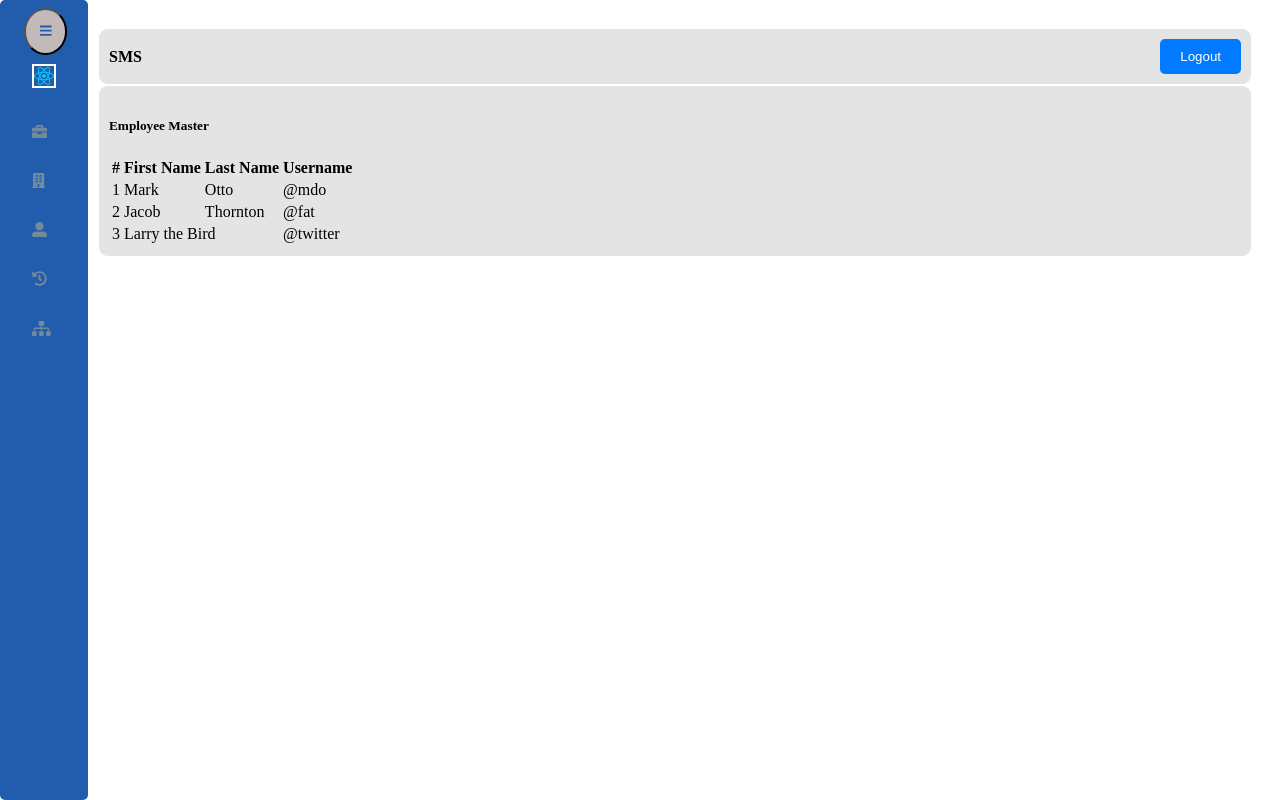
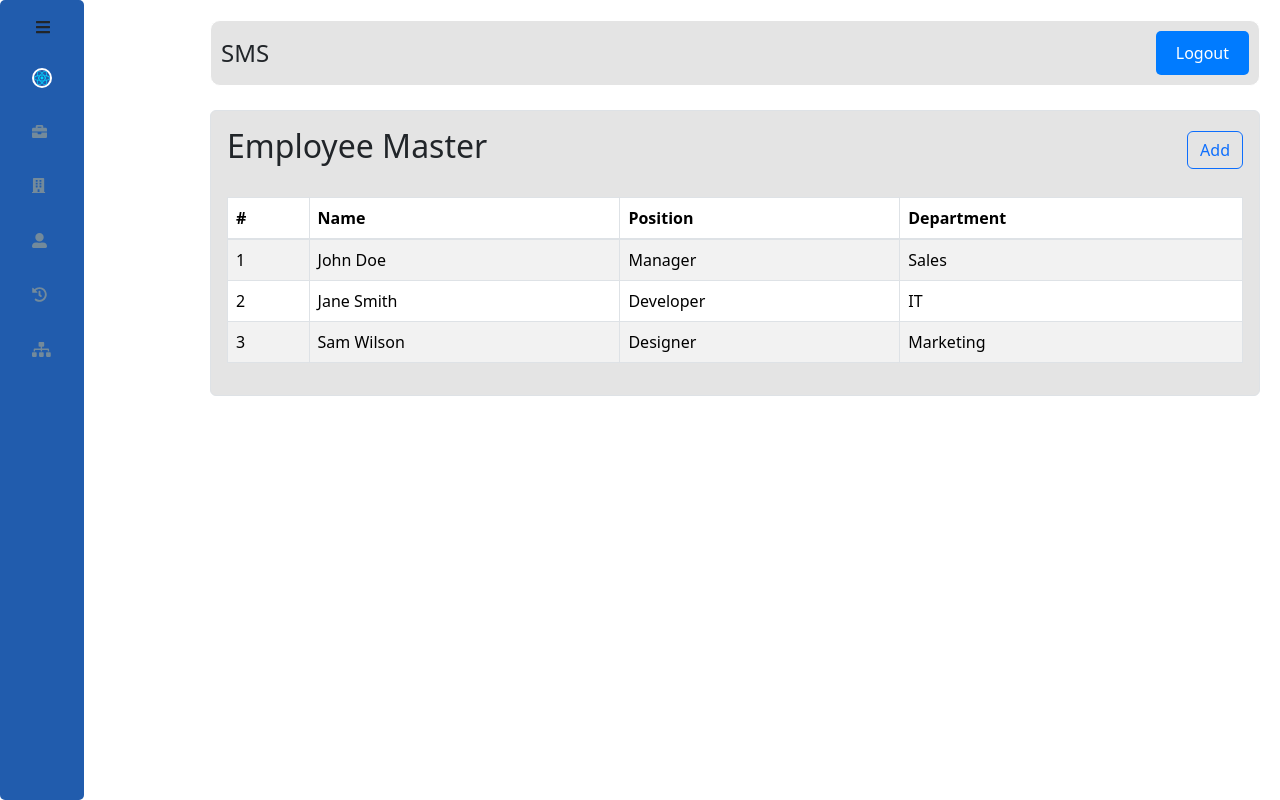
Before and after one commit to Preet021999/Front-End, a React (Vite) app in the folder SMS/: page /dashboard/employee-master in a window 1280 px wide. Built offline with nearby package versions, Linux system fonts and the light colour scheme; sample sign-in values are in the browser's storage.

Commit message:
Add modal and static table

```diff
--- a/SMS/index.html
+++ b/SMS/index.html
@@ -17,6 +17,12 @@
   ></script>
     <meta name="viewport" content="width=device-width, initial-scale=1.0" />
     <title>SMS</title>
+    <link
+      rel="stylesheet"
+      href="https://maxcdn.bootstrapcdn.com/bootstrap/4.0.0/css/bootstrap.min.css"
+      integrity="sha384-Gn5384xqQ1aoWXA+058RXPxPg6fy4IWvTNh0E263XmFcJlSAwiGgFAW/dAiS6JXm"
+      crossorigin="anonymous"
+    />
   </head>
   <body>
     <div id="root"></div>
--- /dev/null
+++ b/SMS/src/components/CommonLayout/OutlineButton.jsx
@@ -0,0 +1,11 @@
+import Button from 'react-bootstrap/Button';
+
+function OutlineButton({ variant, onClick,ButtonName }) {
+  return (
+    <Button variant={`outline-${variant}`} onClick={() => onClick(variant)}>
+      {ButtonName}
+    </Button>
+  );
+}
+
+export default OutlineButton;
--- a/SMS/src/components/Layout.jsx
+++ b/SMS/src/components/Layout.jsx
@@ -35,7 +35,7 @@ const Layout = () => {
       <div
         style={{
           flex: 1,
-          marginLeft: isSidebarOpen ?  "50px" :"190px", // Dynamically adjust content based on sidebar state
+          marginLeft: isSidebarOpen ? "190px" : "50px", // Dynamically adjust content based on sidebar state
           transition: "margin-left 0.3s ease", // Smooth transition for opening/closing sidebar
           padding: "20px", // Optional padding for content
         }}
@@ -46,9 +46,9 @@ const Layout = () => {
             padding: "10px",
             borderRadius: "10px",
             background: "#80808036",
-          marginLeft: "20px",
             display: "flex",
             alignItems: "center", // Align items vertically in the center
+            marginBottom: "20px", // Add margin bottom for spacing
           }}
         >
           <h4 style={{ flex: 1, margin: 0 }}>SMS</h4> {/* This will push the button to the right */}
--- a/SMS/src/components/Menu/Employeemaster.jsx
+++ b/SMS/src/components/Menu/Employeemaster.jsx
@@ -6,59 +6,189 @@ import Form from "react-bootstrap/Form";
 import InputGroup from "react-bootstrap/InputGroup";
 import Row from "react-bootstrap/Row";
 import Table from 'react-bootstrap/Table';
+import OutlineButton from "../CommonLayout/OutlineButton.jsx";
+import Modal from "react-bootstrap/Modal";
+import "bootstrap/dist/css/bootstrap.min.css"; // Ensure Bootstrap CSS is imported
 
 const Employeemaster = () => {
+  const [show, setShow] = useState(false);
+  const [formData, setFormData] = useState({
+    firstname: "",
+    middlename: "",
+    lastname: "",
+    dob: "",
+    username: "",
+    position: "",
+    department: "",
+  });
+  const handleClose = () => setShow(false);
+  const handleClick = (variant) => {
+    setShow(true);
+  };
+  const handleChange = (e) => {
+    setFormData({ ...formData, [e.target.name]: e.target.value });
+  };
+
+  const handleSubmit = (e) => {
+    e.preventDefault();
+    alert(`New Employee Added: ${formData.firstname} ${formData.middlename} ${formData.lastname}, ${formData.position}, ${formData.department}`);
+    setFormData({ firstname: "", middlename: "", lastname: "", dob: "", username: "", position: "", department: "" });
+    handleClose();
+  };
+
   return (
-    <div
-      className="row"
-      style={{
-        border: "1px solid #fff", // Border around the div
-        padding: "10px",
-        borderRadius: "10px",
-        background: "#80808036",
-        marginLeft: "20px",
-        display: "flex",
-        alignItems: "center", // Align items vertically in the center
-      }}
-    >
-      <div className="col-md-12">
-        <div className="card">
-          <div className="class-header">
-            <h5>Employee Master</h5>
-          </div>
-          <div className="card-body">
-          <Table striped>
+    <div className="container-fluid mt-4 p-3 border rounded" style={{ background: "#80808036" }}>
+      <Row className="align-items-center">
+        <Col xs={12} md={8}>
+          <h2>Employee Master</h2>
+        </Col>
+        <Col xs={12} md={4} className="d-flex justify-content-end mt-2 mt-md-0">
+          <OutlineButton variant="primary" onClick={handleClick} ButtonName={'Add'} />
+        </Col>
+      </Row>
+      <Row className="mt-4">
+        <Col xs={12}>
+          <Table striped bordered hover>
             <thead>
               <tr>
                 <th>#</th>
-          <th>First Name</th>
-          <th>Last Name</th>
-          <th>Username</th>
+                <th>Name</th>
+                <th>Position</th>
+                <th>Department</th>
               </tr>
             </thead>
             <tbody>
               <tr>
                 <td>1</td>
-          <td>Mark</td>
-          <td>Otto</td>
-          <td>@mdo</td>
+                <td>John Doe</td>
+                <td>Manager</td>
+                <td>Sales</td>
               </tr>
               <tr>
                 <td>2</td>
-          <td>Jacob</td>
-          <td>Thornton</td>
-          <td>@fat</td>
+                <td>Jane Smith</td>
+                <td>Developer</td>
+                <td>IT</td>
               </tr>
               <tr>
                 <td>3</td>
-          <td colSpan={2}>Larry the Bird</td>
-          <td>@twitter</td>
+                <td>Sam Wilson</td>
+                <td>Designer</td>
+                <td>Marketing</td>
               </tr>
             </tbody>
           </Table>
-          </div>
-        </div>
-      </div>
+        </Col>
+      </Row>
+      {/* Add Employee Modal */}
+      <Modal show={show} onHide={handleClose} centered size="lg">
+        <Modal.Header closeButton>
+          <Modal.Title>Add New Employee</Modal.Title>
+        </Modal.Header>
+        <Modal.Body>
+          <Form onSubmit={handleSubmit}>
+            <Row>
+              <Col md={6}>
+                <Form.Group className="mb-3">
+                  <Form.Label>First name</Form.Label>
+                  <Form.Control
+                    type="text"
+                    placeholder="First name"
+                    name="firstname"
+                    value={formData.firstname}
+                    onChange={handleChange}
+                    required
+                  />
+                </Form.Group>
+              </Col>
+              <Col md={6}>
+                <Form.Group className="mb-3">
+                  <Form.Label>Middle name</Form.Label>
+                  <Form.Control
+                    type="text"
+                    placeholder="Middle name"
+                    name="middlename"
+                    value={formData.middlename}
+                    onChange={handleChange}
+                    required
+                  />
+                </Form.Group>
+              </Col>
+              <Col md={6}>
+                <Form.Group className="mb-3">
+                  <Form.Label>Last Name</Form.Label>
+                  <Form.Control
+                    type="text"
+                    placeholder="Last name"
+                    name="lastname"
+                    value={formData.lastname}
+                    onChange={handleChange}
+                    required
+                  />
+                </Form.Group>
+              </Col>
+              <Col md={6}>
+                <Form.Group className="mb-3">
+                  <Form.Label>User Name</Form.Label>
+                  <Form.Control
+                    type="text"
+                    placeholder="User name"
+                    name="username"
+                    value={formData.username}
+                    onChange={handleChange}
+                    required
+                  />
+                </Form.Group>
+              </Col>
+              <Col md={6}>
+                <Form.Group className="mb-3">
+                  <Form.Label>Password</Form.Label>
+                  <Form.Control
+                    type="password"
+                    placeholder="Password"
+                    name="userpassword"
+                    value={formData.userpassword}
+                    onChange={handleChange}
+                    required
+                  />
+                </Form.Group>
+              </Col>
+              <Col md={6}>
+                <Form.Group className="mb-3">
+                  <Form.Label>DOB</Form.Label>
+                  <Form.Control
+                    type="date"
+                    placeholder="DOB"
+                    name="dob"
+                    value={formData.dob}
+                    onChange={handleChange}
+                    required
+                  />
+                </Form.Group>
+              </Col>
+            </Row>
+            <Form.Group className="mb-3">
+              <Form.Label>Department</Form.Label>
+              <Form.Control
+                type="text"
+                placeholder="Enter department"
+                name="department"
+                value={formData.department}
+                onChange={handleChange}
+                required
+              />
+            </Form.Group>
+            <Modal.Footer>
+              <Button variant="secondary" onClick={handleClose}>
+                Close
+              </Button>
+              <Button variant="primary" type="submit">
+                Add Employee
+              </Button>
+            </Modal.Footer>
+          </Form>
+        </Modal.Body>
+      </Modal>
     </div>
   );
 };
--- a/SMS/src/components/SideBar/Sidebar.jsx
+++ b/SMS/src/components/SideBar/Sidebar.jsx
@@ -37,7 +37,7 @@ const Sidebar = ({ isOpen, onToggle }) => {
               width={isNotActive ? "20" : "70"}
               alt="User"
             />
-            <h3>User Name</h3>
+            <h3 className={isNotActive ? "hidden" : ""}>User Name</h3>
           </div>
 
           <ul className="list-unstyled components">
```
Lines whose indentation alone changed are shown as unchanged.
